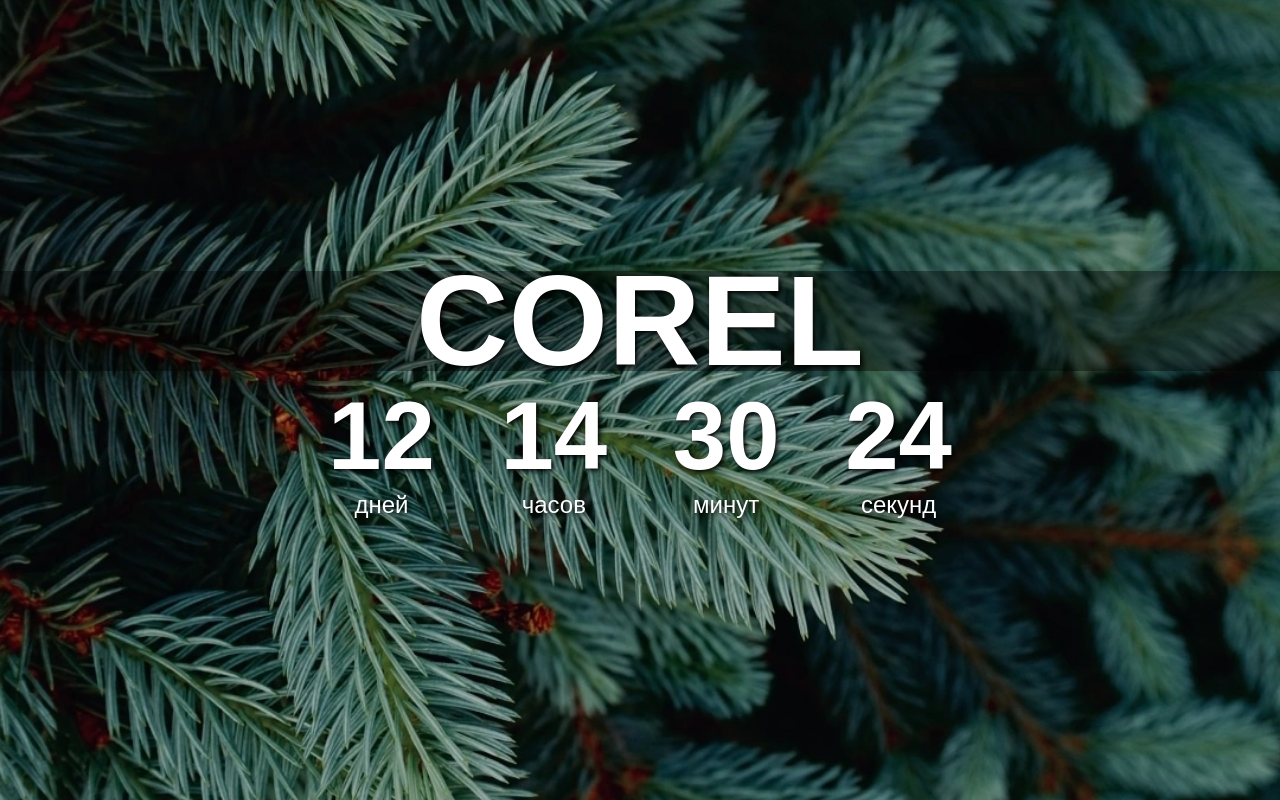
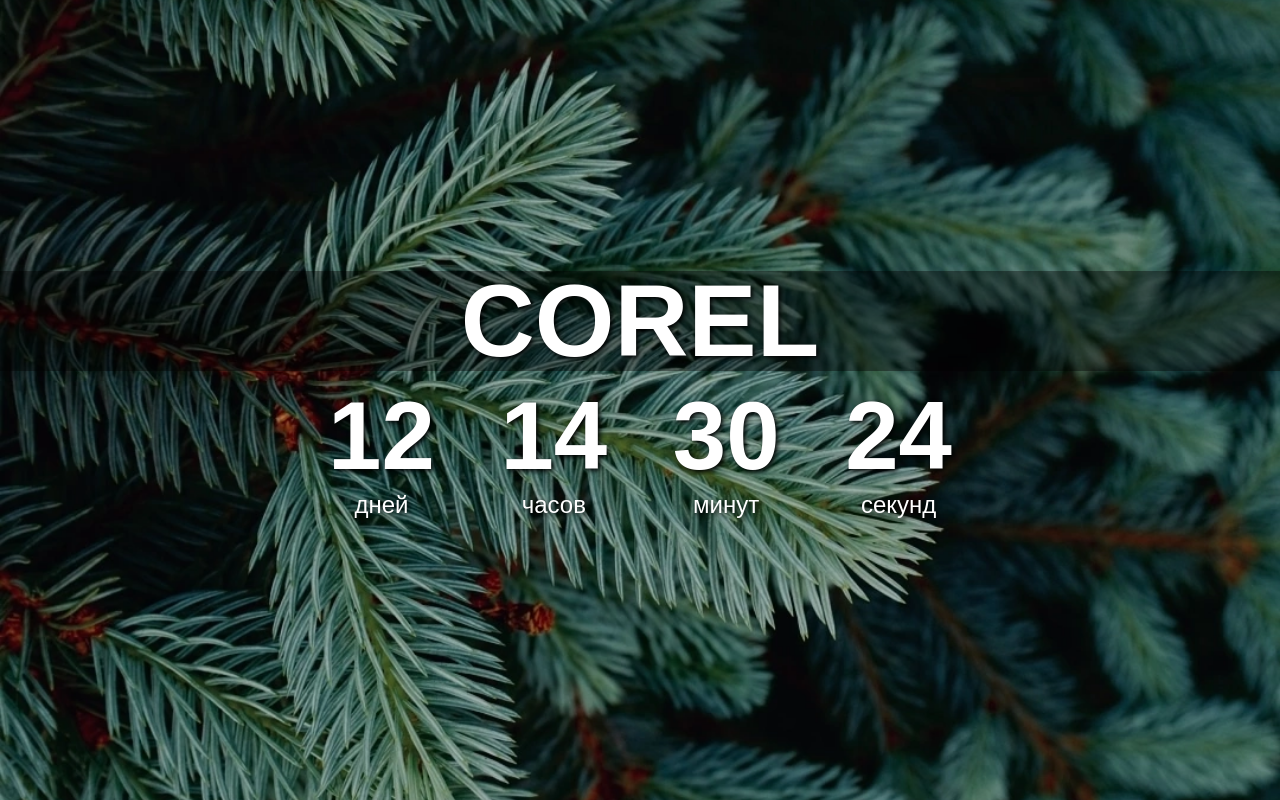
Before and after one commit to Romanov-E/corel, a plain HTML site: page index.html in a window 1280 px wide. Drawn offline with Linux system fonts and the light colour scheme.

Commit message:
Update style.css

```diff
--- a/style.css
+++ b/style.css
@@ -32,7 +32,7 @@ body {
 
 .text {
   color: white;
-  font-size: clamp(6rem, 12vw, 8rem);
+  font-size: clamp(6rem, 8vw, 8rem);
   font-weight: bold;
   z-index: 1;
 }
```
